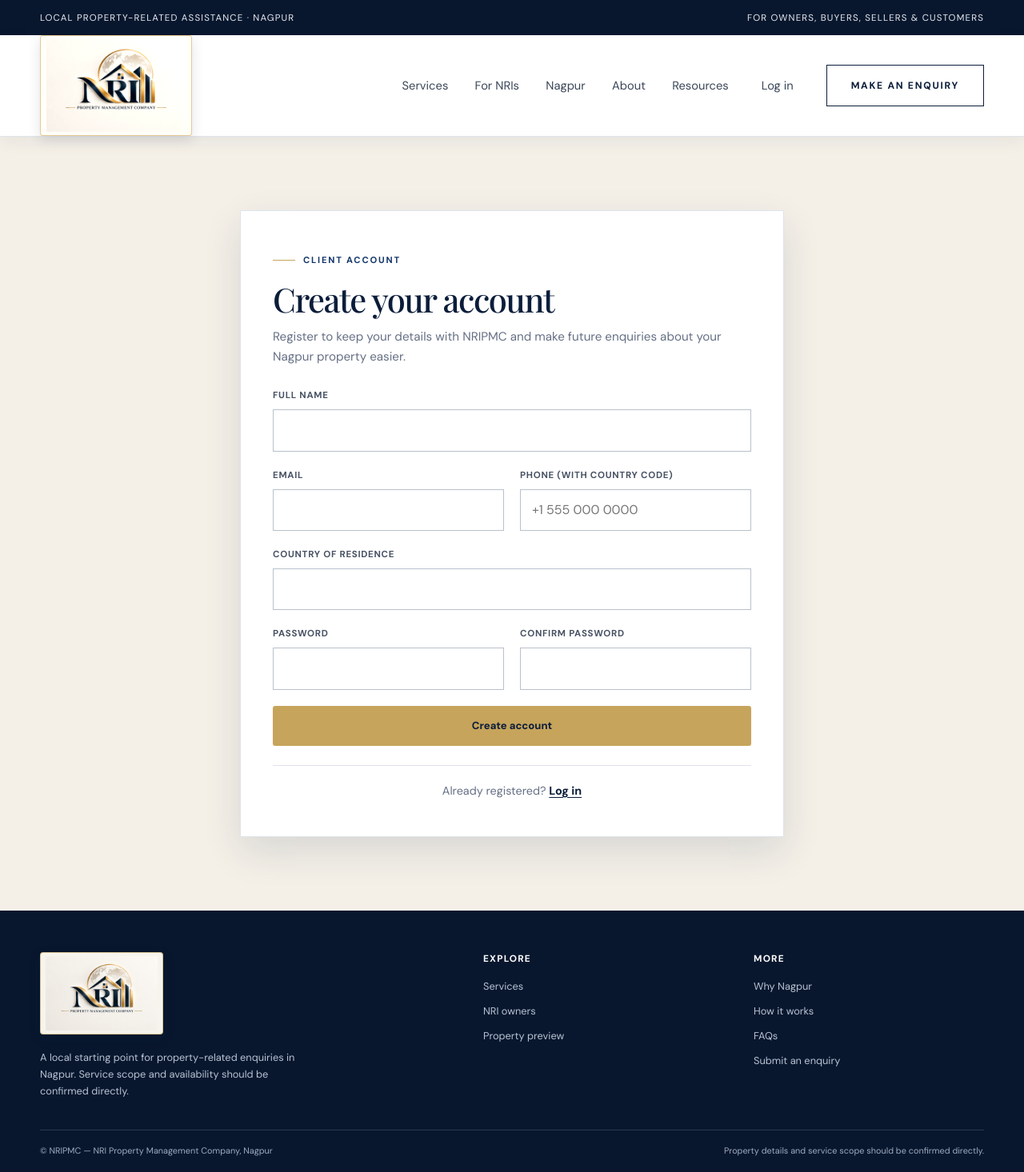
After one commit to ShivaniAnand424/NRI, a Flask app: template templates/partials/_register.html in a window 1280 px wide. The commit adds this page. Shown: the whole page at 80% size. Run offline with Flask 3, Linux system fonts and the light colour scheme; the template is opened without the code that fills it, so the values that code supplies are empty.

Commit message:
login page working started

```diff
--- a/app.py
+++ b/app.py
@@ -1,22 +1,194 @@
-from flask import Flask, render_template
+import os
+import secrets
+import sqlite3
+from pathlib import Path
+
+from flask import (
+    Flask,
+    abort,
+    flash,
+    g,
+    redirect,
+    render_template,
+    request,
+    session,
+    url_for,
+)
+from werkzeug.security import check_password_hash, generate_password_hash
 
 app = Flask(__name__)
-app.secret_key = "dev-secret-key"
+app.secret_key = os.environ.get("SECRET_KEY") or secrets.token_hex(32)
+app.config["DATABASE"] = str(Path(app.instance_path) / "users.sqlite3")
 
-# Dummy function so {{ csrf_token() }} in your form doesn't crash Flask
+
+def get_db():
+    if "db" not in g:
+        Path(app.config["DATABASE"]).parent.mkdir(parents=True, exist_ok=True)
+        g.db = sqlite3.connect(app.config["DATABASE"])
+        g.db.row_factory = sqlite3.Row
+        g.db.execute(
+            """
+            CREATE TABLE IF NOT EXISTS users (
+                id INTEGER PRIMARY KEY AUTOINCREMENT,
+                full_name TEXT NOT NULL,
+                email TEXT NOT NULL COLLATE NOCASE UNIQUE,
+                phone TEXT NOT NULL DEFAULT '',
+                country TEXT NOT NULL DEFAULT '',
+                password_hash TEXT NOT NULL
+            )
+            """
+        )
+        g.db.commit()
+    return g.db
+
+
+@app.teardown_appcontext
+def close_db(_error=None):
+    db = g.pop("db", None)
+    if db is not None:
+        db.close()
+
+
+def csrf_token():
+    token = session.get("_csrf_token")
+    if token is None:
+        token = secrets.token_urlsafe(32)
+        session["_csrf_token"] = token
+    return token
+
+
+def validate_csrf():
+    expected = session.get("_csrf_token", "")
+    supplied = request.form.get("csrf_token", "")
+    if not expected or not secrets.compare_digest(expected, supplied):
+        abort(400, description="The form token is missing or invalid. Reload the page and try again.")
+
+
 @app.context_processor
-def inject_csrf_token():
-    return dict(csrf_token=lambda: "dummy-csrf-token")
+def inject_template_context():
+    user_id = session.get("user_id")
+    current_user = None
+    if user_id is not None:
+        current_user = get_db().execute(
+            "SELECT id, full_name, email FROM users WHERE id = ?", (user_id,)
+        ).fetchone()
+    return {"csrf_token": csrf_token, "current_user": current_user}
 
-@app.route('/')
+
+@app.route("/")
 def index():
-    return render_template('index.html')
+    return render_template("index.html")
 
-# Catch-all route so clicking links or submitting forms won't break the page
-@app.route('/submit-enquiry', methods=['GET', 'POST'])
-@app.route('/<path:dummy>')
-def fallback(dummy=None):
-    return render_template('index.html')
 
-if __name__ == '__main__':
+@app.route("/login", methods=["GET", "POST"])
+def login():
+    form = {}
+    if request.method == "POST":
+        validate_csrf()
+        email = request.form.get("email", "").strip()
+        password = request.form.get("password", "")
+        form = {"email": email}
+        user = get_db().execute(
+            "SELECT id, password_hash FROM users WHERE email = ?", (email,)
+        ).fetchone()
+
+        if user is None or not check_password_hash(user["password_hash"], password):
+            flash("Email or password is incorrect.", "error")
+        else:
+            session.clear()
+            session["user_id"] = user["id"]
+            flash("You are now logged in.", "success")
+            return redirect(url_for("account"))
+
+    return render_template("partials/_accounts.html", form=form)
+
+
+@app.route("/register", methods=["GET", "POST"])
+def register():
+    form = {}
+    if request.method == "POST":
+        validate_csrf()
+        form = {
+            "full_name": request.form.get("full_name", "").strip(),
+            "email": request.form.get("email", "").strip(),
+            "phone": request.form.get("phone", "").strip(),
+            "country": request.form.get("country", "").strip(),
+        }
+        password = request.form.get("password", "")
+        confirm_password = request.form.get("confirm_password", "")
+
+        if not form["full_name"] or not form["email"] or "@" not in form["email"]:
+            flash("Enter your name and a valid email address.", "error")
+        elif len(password) < 8:
+            flash("Your password must be at least 8 characters long.", "error")
+        elif password != confirm_password:
+            flash("The passwords do not match.", "error")
+        else:
+            db = get_db()
+            try:
+                cursor = db.execute(
+                    """
+                    INSERT INTO users (full_name, email, phone, country, password_hash)
+                    VALUES (?, ?, ?, ?, ?)
+                    """,
+                    (
+                        form["full_name"],
+                        form["email"],
+                        form["phone"],
+                        form["country"],
+                        generate_password_hash(password),
+                    ),
+                )
+                db.commit()
+            except sqlite3.IntegrityError:
+                flash("An account with that email address already exists.", "error")
+            else:
+                session.clear()
+                session["user_id"] = cursor.lastrowid
+                flash("Your account has been created.", "success")
+                return redirect(url_for("account"))
+
+    return render_template("partials/_register.html", form=form)
+
+
+@app.route("/account")
+def account():
+    user_id = session.get("user_id")
+    if user_id is None:
+        flash("Please log in to view your account.", "error")
+        return redirect(url_for("login"))
+
+    user = get_db().execute(
+        "SELECT full_name, email, phone, country FROM users WHERE id = ?",
+        (user_id,),
+    ).fetchone()
+    if user is None:
+        session.clear()
+        flash("Your account could not be found. Please log in again.", "error")
+        return redirect(url_for("login"))
+    return render_template("partials/_login.html", user=user)
+
+
+@app.route("/logout", methods=["POST"])
+def logout():
+    validate_csrf()
+    session.clear()
+    flash("You have been logged out.", "success")
+    return redirect(url_for("index"))
+
+
+@app.route("/submit-enquiry", methods=["POST"])
+def submit_enquiry():
+    validate_csrf()
+    full_name = request.form.get("full_name", "").strip()
+    contact = request.form.get("contact", "").strip()
+    requirement = request.form.get("requirement", "").strip()
+    if not full_name or not contact or not requirement:
+        flash("Please complete all enquiry fields.", "error")
+    else:
+        flash("Thank you. Your enquiry has been received.", "success")
+    return redirect(url_for("index", _anchor="enquiry"))
+
+
+if __name__ == "__main__":
     app.run(debug=True)
--- a/requirements.txt
+++ b/requirements.txt
@@ -5,3 +5,5 @@ Flask-WTF>=1.2,<2.0
 Flask-Login>=0.6,<1.0
 python-dotenv>=1.0,<2.0
 email-validator>=2.0,<3.0
+Flask
+Flask-WTF
--- /dev/null
+++ b/static/css/auth.css
@@ -0,0 +1,148 @@
+/* Login, registration and account pages */
+
+/* Header login link */
+.nav-login {
+  color: #3b4658;
+  font-size: 0.92rem;
+  transition: color 180ms ease;
+}
+
+.nav-login:hover {
+  color: #8e6c2b;
+}
+
+/* Page + card */
+.auth {
+  background: var(--cream);
+}
+
+.auth-wrap {
+  display: flex;
+  justify-content: center;
+}
+
+.auth-card {
+  width: min(100%, 520px);
+  padding: 44px 40px;
+  border: 1px solid var(--line);
+  background: var(--white);
+  box-shadow: var(--shadow);
+}
+
+.auth-card-wide {
+  width: min(100%, 680px);
+}
+
+.auth-card h1 {
+  margin-bottom: 12px;
+  font-size: clamp(2rem, 3.4vw, 2.6rem);
+}
+
+.auth-intro {
+  margin-bottom: 26px;
+  font-size: 0.95rem;
+}
+
+/* Form */
+.auth-form {
+  display: grid;
+  gap: 20px;
+}
+
+.auth-row {
+  display: grid;
+  grid-template-columns: 1fr 1fr;
+  gap: 20px;
+}
+
+.auth-form .button {
+  width: 100%;
+}
+
+.auth-switch {
+  margin-top: 24px;
+  padding-top: 20px;
+  border-top: 1px solid var(--line);
+  font-size: 0.9rem;
+  text-align: center;
+}
+
+.auth-switch a {
+  color: var(--navy);
+  font-weight: 700;
+  text-decoration: underline;
+  text-underline-offset: 3px;
+}
+
+/* Messages */
+.flash-list {
+  display: grid;
+  gap: 10px;
+  margin: 0 0 22px;
+  padding: 0;
+  list-style: none;
+}
+
+.flash {
+  padding: 12px 14px;
+  border-left: 3px solid;
+  font-size: 0.88rem;
+}
+
+.flash-error {
+  border-color: #b42318;
+  background: #fef3f2;
+  color: #912018;
+}
+
+.flash-success {
+  border-color: #067647;
+  background: #ecfdf3;
+  color: #05603a;
+}
+
+/* Account page */
+.account-details {
+  margin: 0 0 28px;
+  border-top: 1px solid var(--line);
+}
+
+.account-details div {
+  display: grid;
+  grid-template-columns: 140px 1fr;
+  gap: 12px;
+  padding: 14px 0;
+  border-bottom: 1px solid var(--line);
+}
+
+.account-details dt {
+  color: #485264;
+  font-size: 0.72rem;
+  font-weight: 700;
+  letter-spacing: 0.06em;
+  text-transform: uppercase;
+}
+
+.account-details dd {
+  margin: 0;
+  color: var(--ink);
+}
+
+@media (max-width: 700px) {
+  .nav-row > .nav-right > .nav-login {
+    display: none;
+  }
+
+  .auth-card {
+    padding: 30px 22px;
+  }
+
+  .auth-row {
+    grid-template-columns: 1fr;
+  }
+
+  .account-details div {
+    grid-template-columns: 1fr;
+    gap: 2px;
+  }
+}
--- a/templates/partials/_enquiry_form.html
+++ b/templates/partials/_enquiry_form.html
@@ -13,7 +13,7 @@
 
       <form
         class="enquiry-form"
-        action="#"
+        action="{{ url_for('submit_enquiry') }}"
         method="post"
       >
         <input type="hidden" name="csrf_token" value="{{ csrf_token() }}">
--- /dev/null
+++ b/templates/partials/_flash.html
@@ -0,0 +1,9 @@
+{% with messages = get_flashed_messages(with_categories=true) %}
+  {% if messages %}
+    <ul class="flash-list" role="status">
+      {% for category, message in messages %}
+        <li class="flash flash-{{ category }}">{{ message }}</li>
+      {% endfor %}
+    </ul>
+  {% endif %}
+{% endwith %}
--- a/templates/partials/_head.html
+++ b/templates/partials/_head.html
@@ -1,18 +1,12 @@
 <meta charset="utf-8">
 <meta name="viewport" content="width=device-width, initial-scale=1">
 
-<title>NRIPMC | Property Assistance in Nagpur</title>
-<meta
-  name="description"
-  content="Explore property-related assistance in Nagpur for NRI owners, buyers, sellers, and customers."
->
+<title>{{ page_title|default('NRIPMC | Property Assistance in Nagpur') }}</title>
+<meta name="description" content="Explore property-related assistance in Nagpur for NRI owners, buyers, sellers, and customers.">
 
 <link rel="preconnect" href="https://fonts.googleapis.com">
 <link rel="preconnect" href="https://fonts.gstatic.com" crossorigin>
-<link
-  href="https://fonts.googleapis.com/css2?family=DM+Sans:wght@400;500;600;700&family=Playfair+Display:wght@400;500;600;700&display=swap"
-  rel="stylesheet"
->
+<link href="https://fonts.googleapis.com/css2?family=DM+Sans:wght@400;500;600;700&family=Playfair+Display:wght@400;500;600;700&display=swap" rel="stylesheet">
 
 <link rel="stylesheet" href="{{ url_for('static', filename='css/base.css') }}">
 <link rel="stylesheet" href="{{ url_for('static', filename='css/layout.css') }}">
@@ -20,4 +14,5 @@
 <link rel="stylesheet" href="{{ url_for('static', filename='css/components.css') }}">
 <link rel="stylesheet" href="{{ url_for('static', filename='css/sections.css') }}">
 <link rel="stylesheet" href="{{ url_for('static', filename='css/footer.css') }}">
+<link rel="stylesheet" href="{{ url_for('static', filename='css/auth.css') }}">
 <link rel="stylesheet" href="{{ url_for('static', filename='css/responsive.css') }}">
--- a/templates/partials/_header.html
+++ b/templates/partials/_header.html
@@ -24,6 +24,12 @@
         <a href="{{ url_for('index') }}#resources">Resources</a>
       </nav>
 
+      {% if current_user %}
+        <a class="nav-login" href="{{ url_for('account') }}">My account</a>
+      {% else %}
+        <a class="nav-login" href="{{ url_for('login') }}">Log in</a>
+      {% endif %}
+
       <details class="mobile-nav">
         <summary>Menu</summary>
         <nav aria-label="Mobile navigation">
@@ -33,6 +39,12 @@
           <a href="{{ url_for('index') }}#about">About</a>
           <a href="{{ url_for('index') }}#resources">Resources</a>
           <a href="{{ url_for('index') }}#enquiry">Make an Enquiry</a>
+          {% if current_user %}
+            <a href="{{ url_for('account') }}">My account</a>
+          {% else %}
+            <a href="{{ url_for('login') }}">Log in</a>
+            <a href="{{ url_for('register') }}">Create an account</a>
+          {% endif %}
         </nav>
       </details>
 
--- /dev/null
+++ b/templates/partials/_register.html
@@ -0,0 +1,86 @@
+{% set page_title = 'Create an account | NRIPMC' %}
+<!doctype html>
+<html lang="en">
+<head>
+  {% include 'partials/_head.html' %}
+</head>
+
+<body id="top">
+  <a class="skip-link" href="#main-content">Skip to main content</a>
+
+  {% include 'partials/_header.html' %}
+
+  <main id="main-content">
+    <section class="section auth">
+      <div class="container auth-wrap">
+        <div class="auth-card auth-card-wide">
+          <p class="eyebrow">Client account</p>
+          <h1>Create your account</h1>
+          <p class="auth-intro">
+            Register to keep your details with NRIPMC and make future enquiries
+            about your Nagpur property easier.
+          </p>
+
+          {% include 'partials/_flash.html' %}
+
+          <form class="auth-form" action="{{ url_for('register') }}" method="post">
+            <input type="hidden" name="csrf_token" value="{{ csrf_token() }}">
+
+            <div class="form-field">
+              <label for="full-name">Full name</label>
+              <input id="full-name" name="full_name" type="text"
+                     autocomplete="name" required
+                     value="{{ form.get('full_name', '') }}">
+            </div>
+
+            <div class="auth-row">
+              <div class="form-field">
+                <label for="email">Email</label>
+                <input id="email" name="email" type="email"
+                       autocomplete="email" required
+                       value="{{ form.get('email', '') }}">
+              </div>
+
+              <div class="form-field">
+                <label for="phone">Phone (with country code)</label>
+                <input id="phone" name="phone" type="tel"
+                       autocomplete="tel" placeholder="+1 555 000 0000"
+                       value="{{ form.get('phone', '') }}">
+              </div>
+            </div>
+
+            <div class="form-field">
+              <label for="country">Country of residence</label>
+              <input id="country" name="country" type="text"
+                     autocomplete="country-name"
+                     value="{{ form.get('country', '') }}">
+            </div>
+
+            <div class="auth-row">
+              <div class="form-field">
+                <label for="password">Password</label>
+                <input id="password" name="password" type="password"
+                       autocomplete="new-password" minlength="8" required>
+              </div>
+
+              <div class="form-field">
+                <label for="confirm-password">Confirm password</label>
+                <input id="confirm-password" name="confirm_password" type="password"
+                       autocomplete="new-password" minlength="8" required>
+              </div>
+            </div>
+
+            <button class="button button-gold" type="submit">Create account</button>
+          </form>
+
+          <p class="auth-switch">
+            Already registered? <a href="{{ url_for('login') }}">Log in</a>
+          </p>
+        </div>
+      </div>
+    </section>
+  </main>
+
+  {% include 'partials/_footer.html' %}
+</body>
+</html>
```
Also changed, not shown: db.py (added, +56 -0 lines), templates/partials/_accounts.html (added, +41 -0 lines), templates/partials/_login.html (added, +52 -0 lines). Lines whose indentation alone changed are shown as unchanged.
